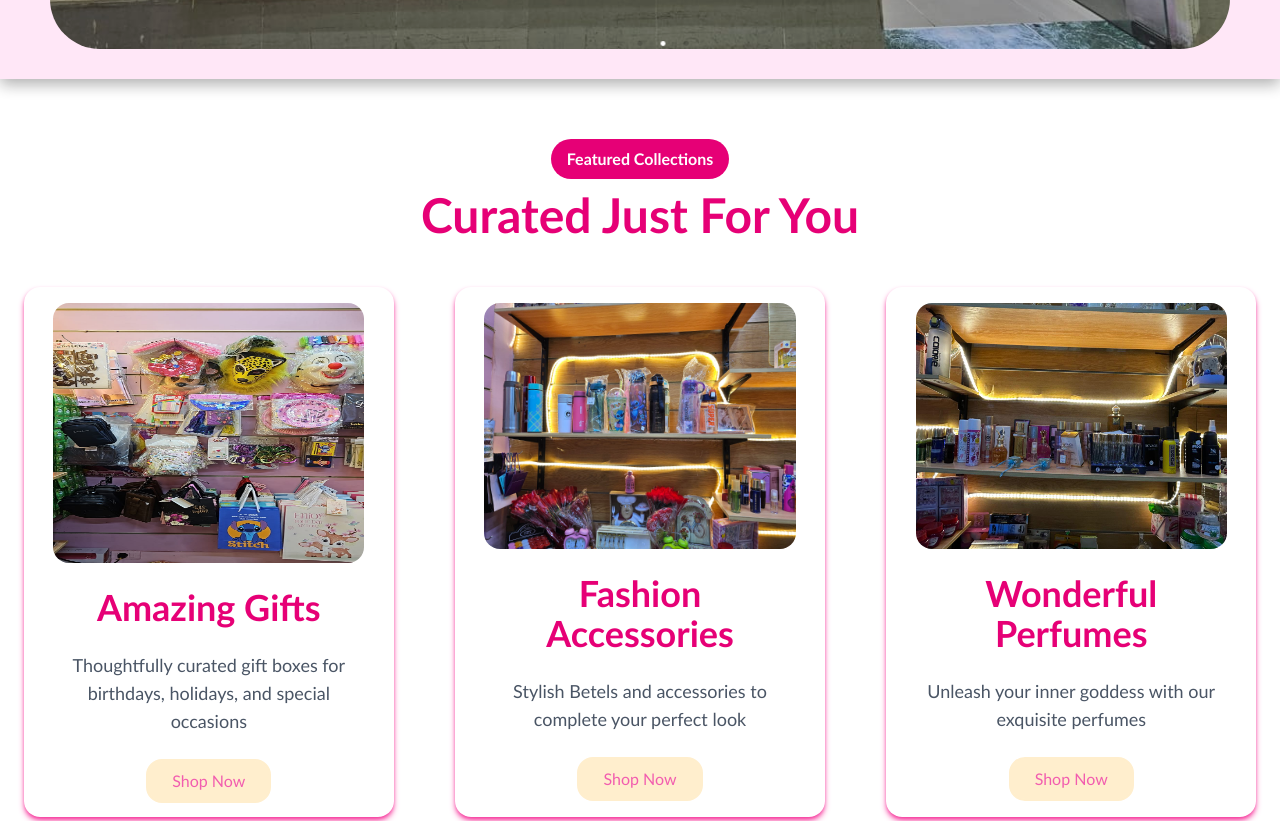
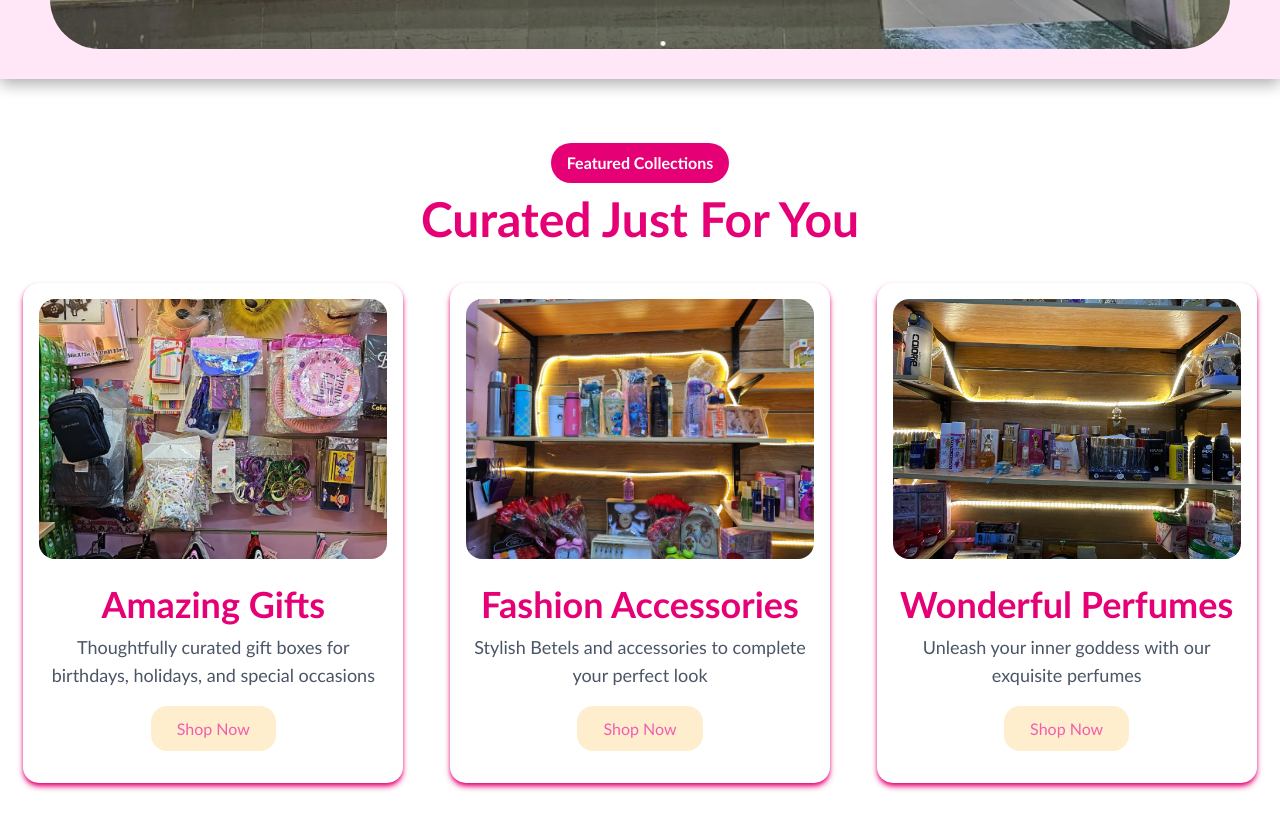
Before and after one commit to YahiaAshraf-CS/Just_For_You_Frontend, a React (Vite) app: page / in a window 1280 px wide. Shown: the part 1760-2581 px from the top of the page. Built offline with nearby package versions, Linux system fonts and the light colour scheme.

Commit message:
edit on ui home page

```diff
--- a/src/pages/HomePage.jsx
+++ b/src/pages/HomePage.jsx
@@ -151,39 +151,36 @@ function HomePage() {
                 </main>
             </section>
             {/* section types */}
-            <section id="types" className=" w-full h-fit flex flex-col items-center justify-center bg-pink- mt-15 mb-10 px-3 ">
-                <main>
-                    <div id="text2" className="flex justify-center items-center text-center gap-3 flex-col">
-                        <span className=" text-mg rounded-4xl font-bold w-fit h-fit px-4 py-2 text-center text-white bg-pink-600">Featured Collections</span>
-                        <h1 className=" text-5xl font-bold text-center text-pink-600">Curated Just For You</h1>
+            <section id="types" className="w-full h-fit flex flex-col items-center justify-center mt-16 mb-16 px-4">
+                <main className="container mx-auto">
+                    <div id="text2" className="flex justify-center items-center text-center gap-3 flex-col mb-10">
+                        <span className="text-md rounded-full font-bold px-4 py-2 text-white bg-pink-600">Featured Collections</span>
+                        <h1 className="text-3xl md:text-5xl font-bold text-pink-600">Curated Just For You</h1>
                     </div>
-                    <div
-                        id="cards"
-                        className="w-full h-fit   flex justify-center items-center flex-col md:flex-col md:gap-12 md:flex-wrap lg:gap-12 xl:flex-row lg:justify-around px-3 py-2 lg:flex-wrap lg:gap-3 xl-flex-nowrap xl:flex-nowrap xl:justify-between gap-5 mt-10">
-                        <div
-                            id="card1"
-                            className="flex shadow-md hover:shadow-2xl transition-all duration-300 ease-in-out shadow-pink-500 rounded-2xl flex-col justify-start items-center  md:w-[93%]   gap-6 xl:w-[30%] h-[530px] px-3 py-4">
-                            <img src={gifts} className="w-[90%] h-[260px] rounded-2xl" alt="" />
-                            <h3 className="w-[90%] text-4xl text-center font-bold text-pink-600"> Amazing Gifts </h3>
-                            <p className="w-[90%] text-lg text-center text-gray-600">Thoughtfully curated gift boxes for birthdays, holidays, and special occasions</p>
 
-                            {currentUser != null ? <ButtonPink to="/product">Shop Now</ButtonPink> : <ButtonLight to="/sign">Shop Now</ButtonLight>}
+                    <div id="cards" className="grid grid-cols-1 md:grid-cols-2 lg:grid-cols-3 gap-8 place-items-center">
+                        {/* Card 1 */}
+                        <div className="flex flex-col shadow-md hover:shadow-2xl transition-all duration-300 ease-in-out shadow-pink-600 rounded-2xl justify-between items-center w-full max-w-[380px] h-auto min-h-[500px] p-4 bg-white">
+                            <img src={gifts} className="w-full h-[260px] object-cover rounded-2xl" alt="Gifts" />
+                            <h3 className="text-2xl md:text-4xl text-center font-bold text-pink-600 mt-4">Amazing Gifts</h3>
+                            <p className="text-base md:text-lg text-center text-gray-600 px-2">Thoughtfully curated gift boxes for birthdays, holidays, and special occasions</p>
+                            <div className="mb-4 mt-2">{currentUser != null ? <ButtonPink to="/product">Shop Now</ButtonPink> : <ButtonLight to="/sign">Shop Now</ButtonLight>}</div>
                         </div>
-                        <div
-                            id="card2"
-                            className="flex flex-col shadow-md hover:shadow-2xl transition-all duration-300 ease-in-out shadow-pink-500 rounded-2xl justify-start items-center md:w-[93%]  gap-6 xl:w-[30%]  h-[530px] px-3 py-4">
-                            <img src={acss} className="w-[90%] h-[260px] rounded-2xl" alt="" />
-                            <h3 className="w-[90%] text-4xl text-center font-bold text-pink-600"> Fashion Accessories</h3>
-                            <p className="w-[90%] text-center text-lg text-gray-600">Stylish Betels and accessories to complete your perfect look</p>
-                            {currentUser != null ? <ButtonPink to="/product">Shop Now</ButtonPink> : <ButtonLight to="/sign">Shop Now</ButtonLight>}
+
+                        {/* Card 2 */}
+                        <div className="flex flex-col shadow-md hover:shadow-2xl transition-all duration-300 ease-in-out shadow-pink-600 rounded-2xl justify-between items-center w-full max-w-[380px] h-auto min-h-[500px] p-4 bg-white">
+                            <img src={acss} className="w-full h-[260px] object-cover rounded-2xl" alt="Accessories" />
+                            <h3 className="text-2xl md:text-4xl text-center font-bold text-pink-600 mt-4">Fashion Accessories</h3>
+                            <p className="text-base md:text-lg text-center text-gray-600 px-2">Stylish Betels and accessories to complete your perfect look</p>
+                            <div className="mb-4 mt-2">{currentUser != null ? <ButtonPink to="/product">Shop Now</ButtonPink> : <ButtonLight to="/sign">Shop Now</ButtonLight>}</div>
                         </div>
-                        <div
-                            id="card3"
-                            className="flex flex-col shadow-md hover:shadow-2xl transition-all duration-300 ease-in-out shadow-pink-500 rounded-2xl justify-start items-center  md:w-[93%]  gap-6 xl:w-[30%] h-[530px] px-3 py-4">
-                            <img src={perfumes} className="w-[90%] h-[260px] rounded-2xl" alt="" />
-                            <h3 className="w-[90%] text-4xl text-center font-bold text-pink-600"> Wonderful Perfumes</h3>
-                            <p className="w-[90%] text-center text-lg text-gray-600"> Unleash your inner goddess with our exquisite perfumes</p>
-                            {currentUser != null ? <ButtonPink to="/product">Shop Now</ButtonPink> : <ButtonLight to="/sign">Shop Now</ButtonLight>}
+
+                        {/* Card 3 */}
+                        <div className="flex flex-col shadow-md hover:shadow-2xl transition-all duration-300 ease-in-out shadow-pink-600 rounded-2xl justify-between items-center w-full max-w-[380px] h-auto min-h-[500px] p-4 bg-white">
+                            <img src={perfumes} className="w-full h-[260px] object-cover rounded-2xl" alt="Perfumes" />
+                            <h3 className="text-2xl md:text-4xl text-center font-bold text-pink-600 mt-4">Wonderful Perfumes</h3>
+                            <p className="text-base md:text-lg text-center text-gray-600 px-2">Unleash your inner goddess with our exquisite perfumes</p>
+                            <div className="mb-4 mt-2">{currentUser != null ? <ButtonPink to="/product">Shop Now</ButtonPink> : <ButtonLight to="/sign">Shop Now</ButtonLight>}</div>
                         </div>
                     </div>
                 </main>
```
